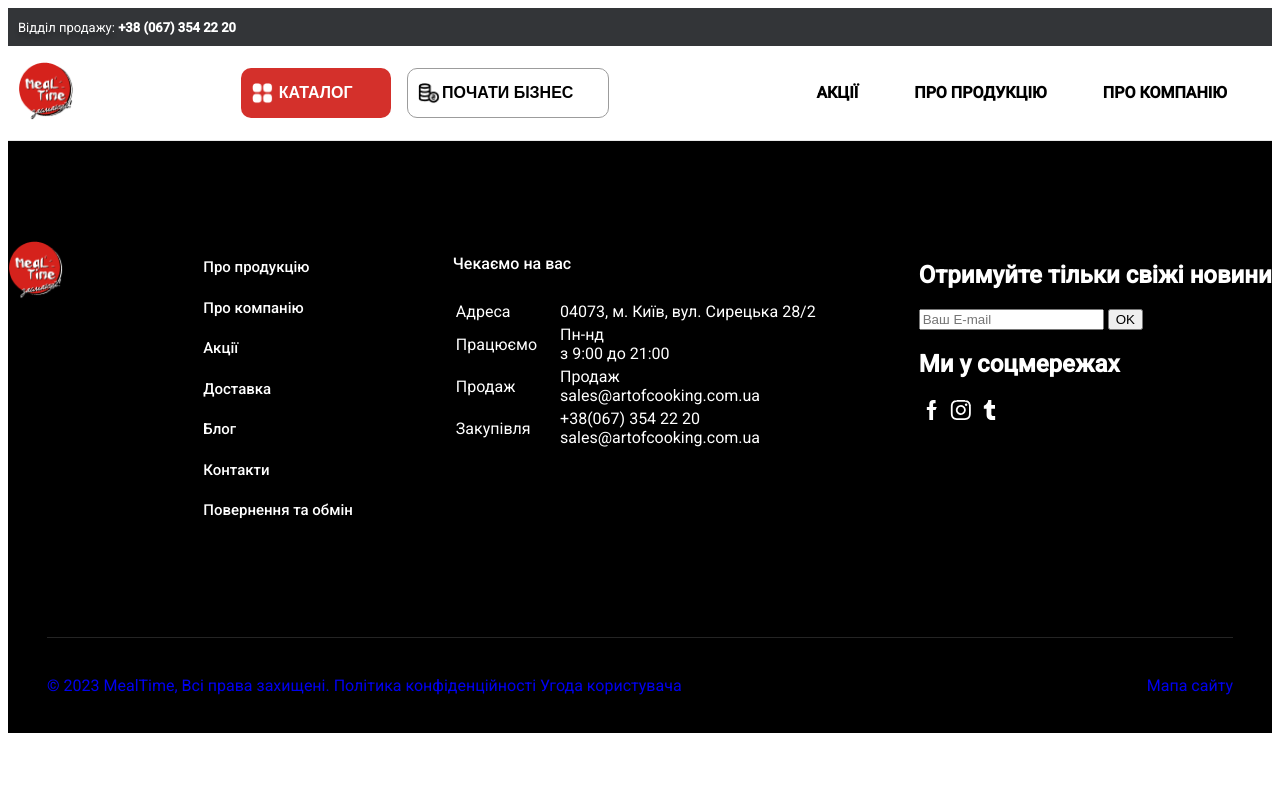
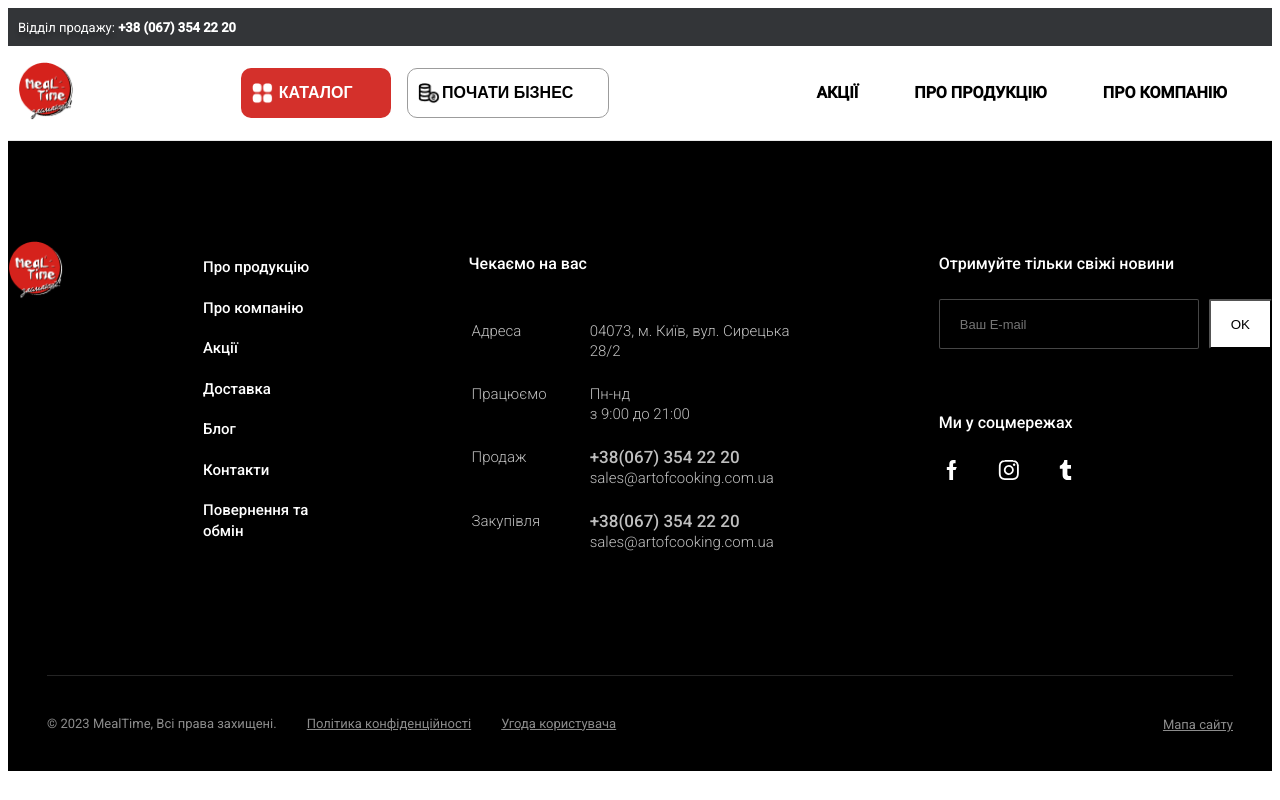
Before and after one commit to rudiukhanna/artofcooking, a plain HTML site: page index.html in a window 1280 px wide. Shown: the top 800 px of the page. Drawn offline with Linux system fonts and the light colour scheme.

Commit message:
styles for footer was added

```diff
--- a/index.html
+++ b/index.html
@@ -119,24 +119,26 @@
                     </tr>
                     <tr>
                         <td class="td">Продаж</td>
-                        <td>Продаж<br>sales@artofcooking.com.ua</td>
+                        <td><span class="tel">+38(067) 354 22 20</span><br>sales@artofcooking.com.ua</td>
                     </tr>
                     <tr>
                         <td class="td">Закупівля</td>
-                        <td>+38(067) 354 22 20<br>sales@artofcooking.com.ua</td>
+                        <td><span class="tel">+38(067) 354 22 20</span><br>sales@artofcooking.com.ua</td>
                     </tr>
                 </table>
             </div>
 
             <div class="footer__wrapper">
                 <div class="form">
-                    <h2>Отримуйте тільки свіжі новини</h2>
+                    <h2 class="title">Отримуйте тільки свіжі новини</h2>
 
-                    <input type="email" placeholder="Ваш E-mail"> <button type="submit">OK</button>
+                    <form action="" class="contact__form">
+                        <input class="contact__email" type="email" placeholder="Ваш E-mail"> <button type="submit">OK</button>
+                    </form>
                 </div>
 
                 <div class="socials">
-                    <h2>Ми у соцмережах</h2>
+                    <h2 class="title">Ми у соцмережах</h2>
                     <a href="#"><img src="./assets/footer/Soc-facebook.svg" alt="facebook"></a>
                     <a href="#"><img src="./assets/footer/Soc-instagram.svg" alt="instagram"></a>
                     <a href="#"><img src="./assets/footer/Soc-tiktok.svg" alt="tiktok"></a>
@@ -149,7 +151,7 @@
         <div class="footer__bottom">
 
             <div class="footer__copyright">
-                <a href="#">&copy; 2023 MealTime, Всі права захищені.</a>
+                <p href="#">&copy; 2023 MealTime, Всі права захищені.</p>
                 <a href="#">Політика конфіденційності</a>
                 <a href="#">Угода користувача</a>
             </div>
--- a/styles/_variables.scss
+++ b/styles/_variables.scss
@@ -1,7 +1,5 @@
 :root {
     // colors
-    // --primary-color: #663128;
-    // --accent-color:  #F3CE5E;
     --color-header-top:#333538;
     --color-white: #FFFFFF;
     --color-black: #000000;
@@ -9,6 +7,7 @@
     --accent-color: #D4302B;
     --color-business-btn-grey: #9C9C9C;
     --color-footer-border: #242424;
+    --color-input: rgba(156, 156, 156, 0.45);
 
     // --bcg-color: #FEF4DE;
 
--- a/styles/styles.scss
+++ b/styles/styles.scss
@@ -85,6 +85,13 @@ a {
     top: 50%;
     transform: translateY(-50%);
     margin-right: -20px;
+  }
+
+  .title {
+        margin-bottom: 26px;
+        font-size: 16px;
+        font-weight: 500;
+        line-height: 1.2;
   }
 
 .header {
@@ -213,6 +220,7 @@ a {
         .footer__address {
 
             h2{
+                padding-left: 20px;
                 margin-bottom: 26px;
                 font-size: 16px;
                 font-style: normal;
@@ -222,7 +230,66 @@ a {
 
             .td {
                 padding-right: 20px;
+                vertical-align: top;
             }
+
+            &>table {
+                border-spacing: 22px;
+                text-align: start;
+            }
+
+            &>table .tel {
+                font-size: 17px;
+                font-weight: 500;
+                line-height: 1.17;
+                color: var(--color-white);
+              }
+
+            &>table tr td {
+                color: var(--color-white);
+                font-size: 15px;
+                font-weight: 300;
+                line-height: 1.3;
+                opacity: 0.75;
+            }
+        }
+
+        .footer__wrapper {
+            display: flex;
+            flex-direction: column;
+            justify-content: center;
+            align-items:start;
+            gap: 50px;
+        }
+
+        .contact__form {
+            display: flex;
+            gap: 10px;
+            align-items: center;
+
+            &>.contact__email {
+                width: 260px;
+                height: 50px;
+                padding: 0 20px;
+                color: var(--color-white);
+                font-size: 13px;
+                font-weight: 300;
+                line-height: 1.3;
+                border-radius: 2px;
+                background-color: var(--color-black);
+                border: 1px solid var(--color-input);
+        }
+
+            &>button {
+                height: 50px;
+                padding: 0 20px;
+                border-radius: 2px;
+                background-color: var(--color-white);
+            }
+        }
+
+        .socials a:not(:last-child) {
+            margin-right: 28px;
         }
     }
 
@@ -234,5 +301,31 @@ a {
         display: flex;
         justify-content: space-between;
         align-items: center;
+
+        .footer__copyright {
+            display: flex;
+            align-items: center;
+            gap: 30px;
+
+            &>p,a {
+                color: var(--color-white);
+                font-size: 13px;
+                line-height: 1.3;
+                opacity: 0.55;
+            }
+
+            &>a {
+                text-decoration: underline;
+            }
+        }
+
+        .footer__map a {
+            color: var(--color-white);
+            font-size: 13px;
+            line-height: 1.3;
+            opacity: 0.55;
+            text-decoration: underline;
+        }
+
     }
 }
```
Also changed, not shown: styles/styles.css, 1 other file.
